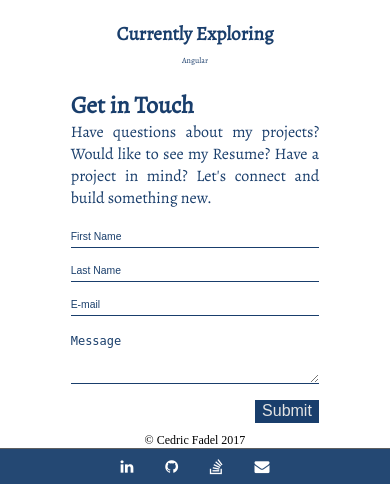
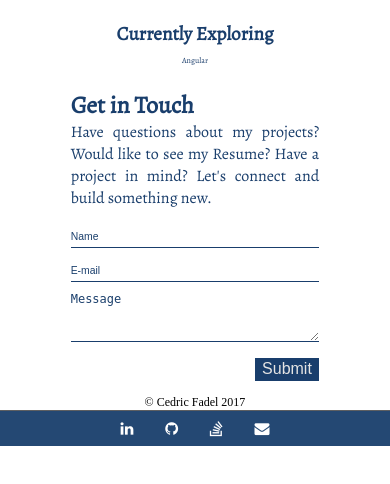
Before and after one commit to cfadel1/PersonalWebsite, a PHP site: page / in a window 390 px wide. Shown: the part 861-1345 px from the top of the page. After the commit the page ends 1307 px from the top, so only its background shows below. Run offline with PHP 8.4, Linux system fonts and the light colour scheme; some libraries are stand-ins or nearby versions; some web fonts are replaced.

Commit message:
Enhanced the contact form

```diff
--- a/css/Style.css
+++ b/css/Style.css
@@ -418,12 +418,13 @@ figcaption {
     font-size: 0.65em;
 }
 
-.contact-form textarea {
-    overflow: auto;
-    max-width: 100%;
-    font-size: 18px;
-    min-height: 100px;
-    margin-top: 1vh;
+.contact-form .input:focus, .contact-form textarea:focus {
+    border-bottom: 3px solid #002a5c !important;
+    font-size: 22px !important;
+    border-top: none;
+    border-left: none;
+    border-right: none;
+    outline: none;
 }
 
 *::-webkit-input-placeholder {
@@ -442,7 +443,7 @@ figcaption {
     color: #002a5c;
 }
 
-.submit {
+.validation-btn {
     font-size: 0.6em;
     float: right;
     color: #e1e1e1;
@@ -454,9 +455,11 @@ figcaption {
     cursor: pointer;
 }
 
-/*.fieldClicked{
-    font-size: 1.3em !important;
-}*/
+.error-msg{
+    display: inline-block;
+    color: red;
+    font-size: 18px;
+}
 
 /*Footer*/
 footer {
@@ -728,7 +731,7 @@ footer {
         font: 16px 'Alegreya', serif;
     }
 
-    .submit {
+    .validation-btn {
         font-size: 16px;
     }
 
--- a/index.html
+++ b/index.html
@@ -159,19 +159,21 @@
                     <div class="contact-form">
                         <form method="post" action="http://formspree.io/cedricfadel@hotmail.com">
                             <div>
-                                <input class="input" id="first_name" name="fist_name" type="text" aria-required="true" placeholder="First Name">
+                                <input class="input name" id="name" name="name" type="text" aria-required="true" placeholder="Name">
+                            </div>
+                            <!--<div>
+                                <input class="input last_name" name="last_name" type="text" aria-required="true" placeholder="Last Name">
+                            </div>-->
+                            <div>
+                                <input class="input email" id="email" name="_replyto" type="email" aria-required="true" placeholder="E-mail">
+                            </div>
+                            <div class="contact-textarea">
+                                <textarea class="message" id="message" name="body" type="text" aria-required="true" placeholder="Message"></textarea>
                             </div>
                             <div>
-                                <input class="input" id="last_name" name="last_name" type="text" aria-required="true" placeholder="Last Name">
-                            </div>
-                            <div>
-                                <input class="input" id="email" name="_replyto" type="email" aria-required="true" placeholder="E-mail">
-                            </div>
-                            <div class="contact-textarea">
-                                <textarea name="body" id="message" type="text" aria-required="true" placeholder="Message"></textarea>
-                            </div>
-                            <div>
-                                <input class="submit" type="submit" value="Submit" onclick="SubmitFormData();">
+                                <p type="hidden" class="error-msg"></p>
+                                <input class="validation-btn" type="button" value="Submit" />
+                                <input hidden class="submit" type="submit" onclick="SubmitFormData();"/>
                             </div>
                         </form>
                     </div>
--- a/js/main.js
+++ b/js/main.js
@@ -16,17 +16,26 @@ $(document).ready(function () {
         });
     });
 
-    //$("#first_name").on("focusin", function () {
-    //    $('#first_name').addClass('fieldClicked');
-    //});
+    $('.validation-btn').on('click', function () {
+        var name = $('.name').val();
+        var email = $('.email').val();
+        var msg = $('.message').val();
+        debugger;
+        if (name == "" || name == null, email == "" || email == null, msg == "" || msg == null) {
+            $('.error-msg').text("Please Fill All Required Fields");
+            $('.error-msg').show();
+        }
+        else if (!validateEmail(email)) {
+            $('.error-msg').text("Please Enter A Valid Email");
+            $('.error-msg').show();
+        }
+        else {
+            $('.submit').click();
+        }
+    });
+});
 
-    //$("#last_name").on("focusin", function () {
-    //    $('#first_name').addClass('fieldClicked');
-    //});
-    //$("#email").on("focusin", function () {
-    //    $('#first_name').addClass('fieldClicked');
-    //});
-    //$("#message").on("focusin", function () {
-    //    $('#first_name').addClass('fieldClicked');
-    //});
-});
+function validateEmail(email) {
+    var re = /^(([^<>()\[\]\\.,;:\s@"]+(\.[^<>()\[\]\\.,;:\s@"]+)*)|(".+"))@((\[[0-9]{1,3}\.[0-9]{1,3}\.[0-9]{1,3}\.[0-9]{1,3}])|(([a-zA-Z\-0-9]+\.)+[a-zA-Z]{2,}))$/;
+    return re.test(email);
+}
```
Also changed, not shown: css/Style-media.css (deleted, +0 -47 lines), css/img/Hex Grid Wallpaper 01- no mask by adoomer on DeviantArt.png (deleted), css/img/Toronto-Background.jpg (deleted), css/img/ethical_hacking.jpg (deleted), css/img/toronto1.jpg (deleted), css/img/toronto2.jpg (deleted).
